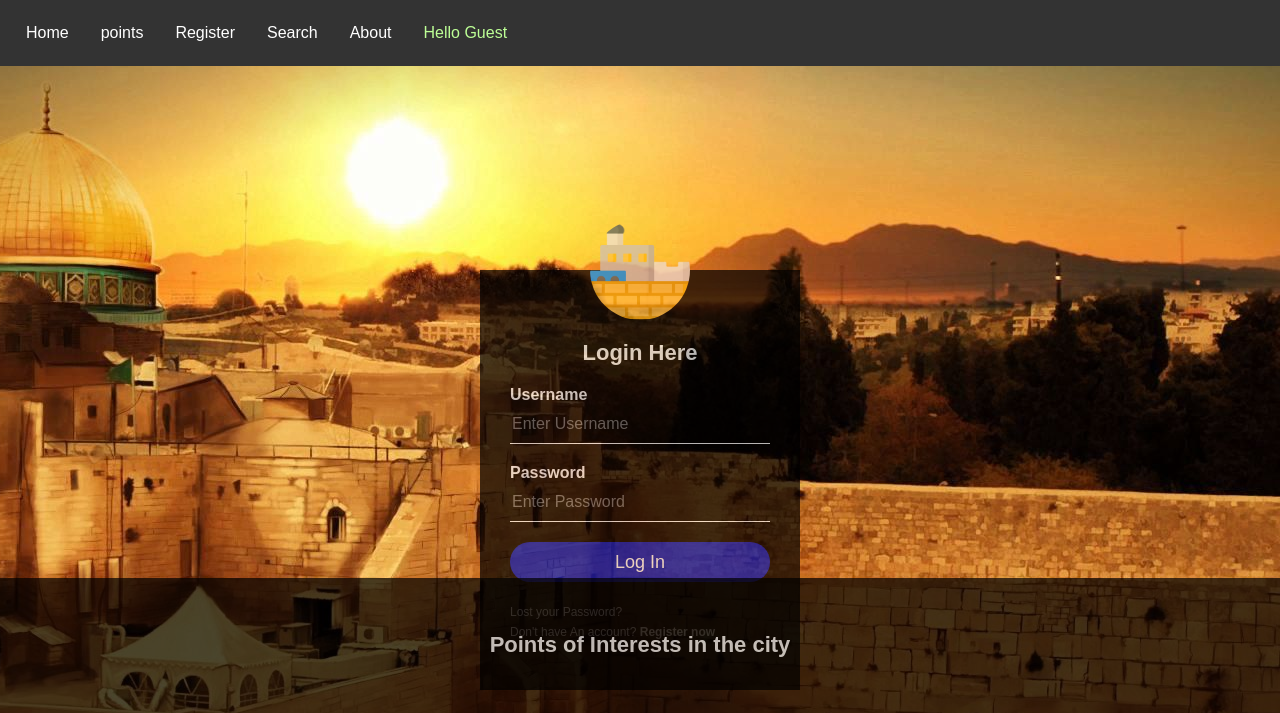
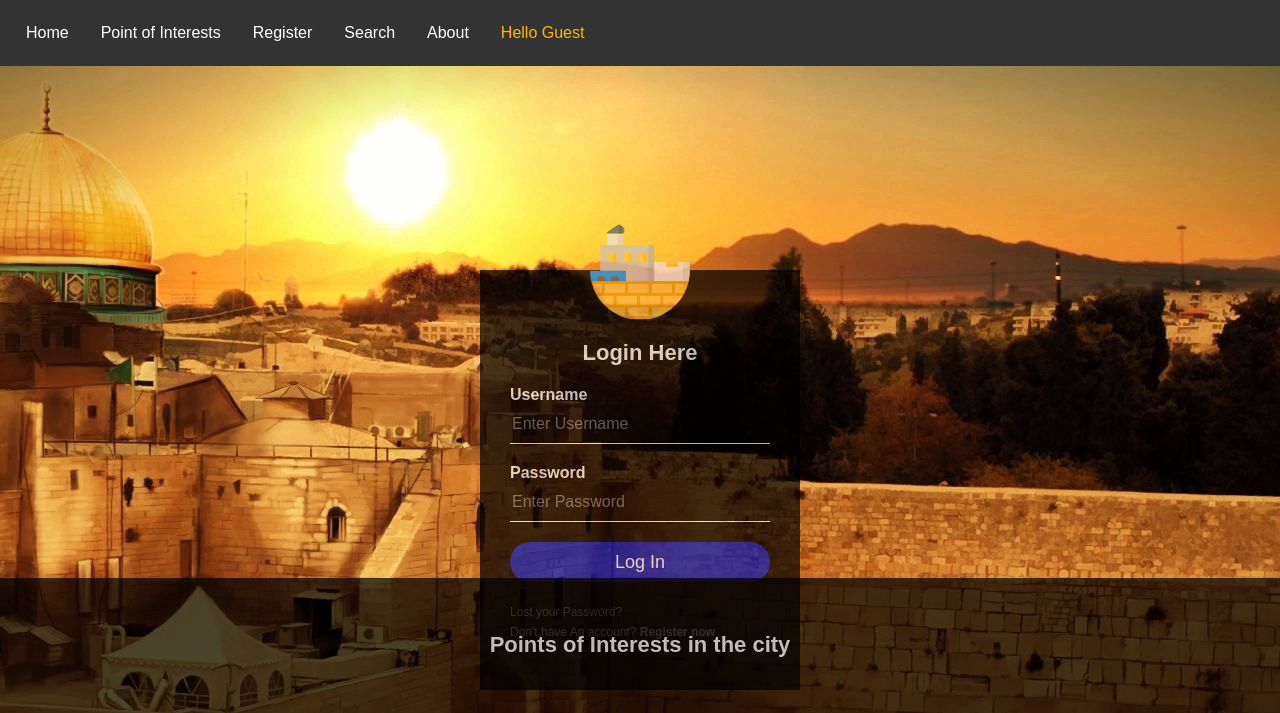
Before and after one commit to eransar/frontend3.2, a plain HTML site: page index.html in a window 1280 px wide. Shown: the top 713 px of the page. Drawn offline with nearby package versions, Linux system fonts and the light colour scheme; some packages are replaced by stand-ins of ours; no server answers; a script that the page names is missing.

Commit message:
changed menu

```diff
--- a/index.html
+++ b/index.html
@@ -39,7 +39,7 @@
                         <a href="#!login" ng-show="userconnected">Home</a>
                     </li>
                     <li>
-                        <a href="#!points">points</a>
+                        <a href="#!points">Point of Interests</a>
                     </li>
                     <li>
                         <a href="#!register" ng-show="!userconnected">Register</a>
--- a/main.css
+++ b/main.css
@@ -25,7 +25,7 @@ li a {
     padding: 14px 16px;
     overflow: hidden;
     background-color: #333;
-    color: #bdff96;
+    color: #ffb705;
     text-align: center;
     text-decoration: none;
 }
```
